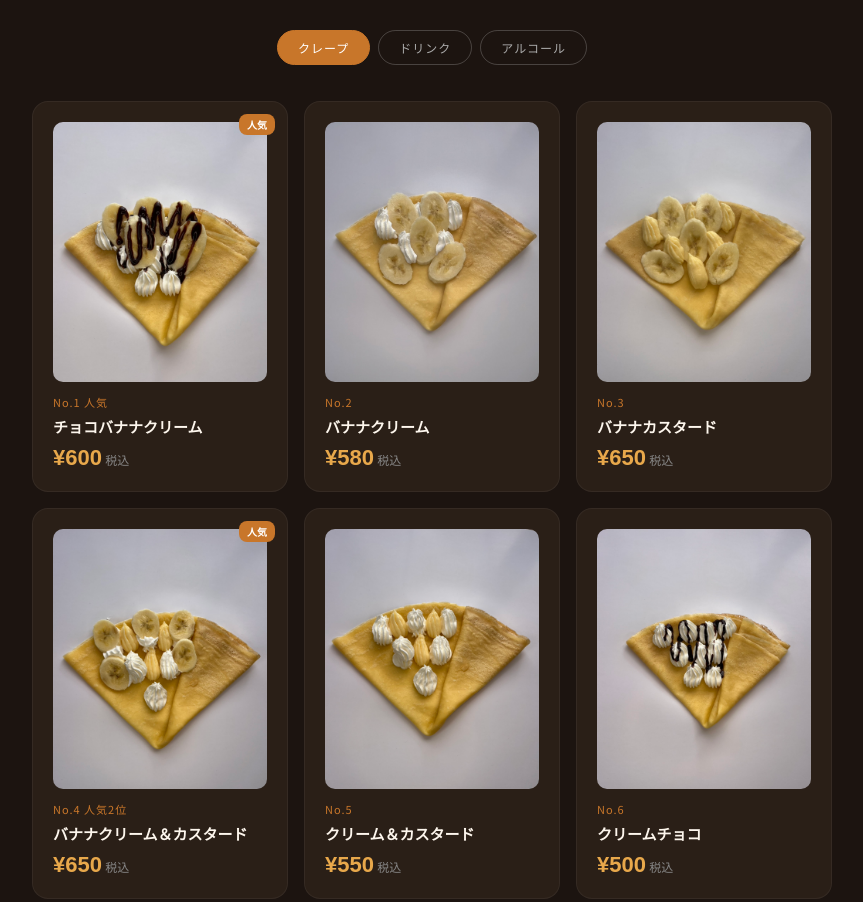
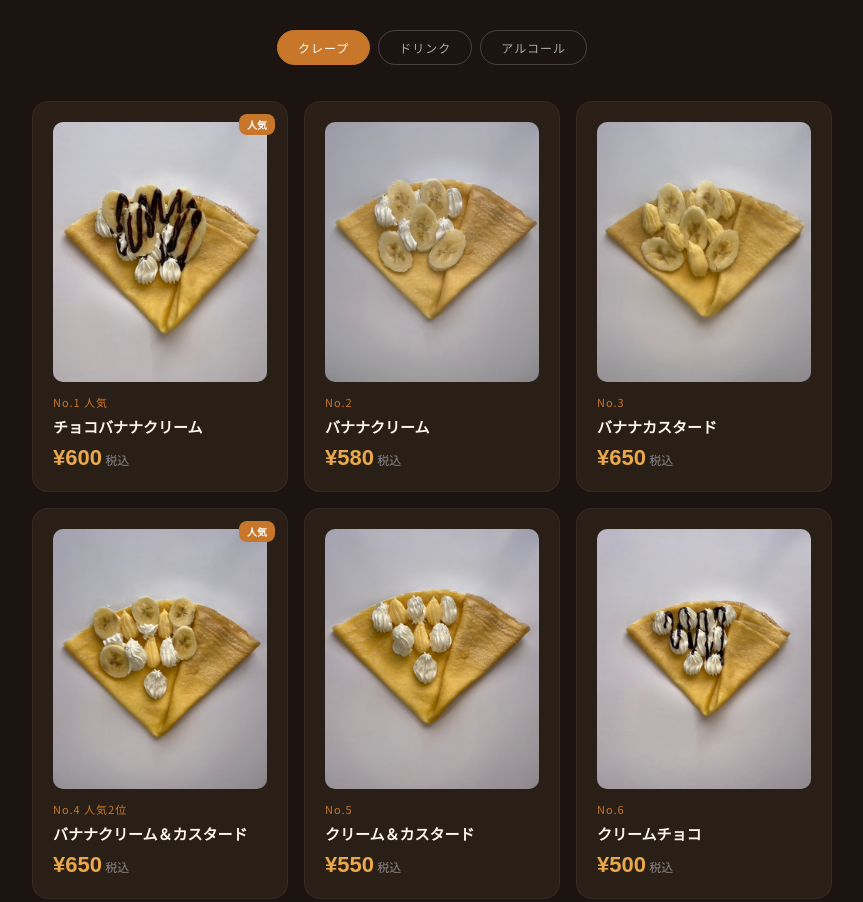
Before and after one commit to ka2kichig-star/rodjiura, a plain HTML site: page index.html in a window 1280 px wide. Shown: the part 1480-2382 px from the top of the page, without its empty margins (208-1071 px from the left). Drawn offline with Linux system fonts and the light colour scheme; no server answers; a web font is replaced by a local one.

Commit message:
Update index.html

```diff
--- a/index.html
+++ b/index.html
@@ -88,7 +88,7 @@ nav{position:fixed;top:0;left:0;right:0;z-index:100;padding:14px 20px;display:fl
 .menu-card.popular::before{content:'人気';position:absolute;top:12px;right:12px;background:var(--caramel);color:#fff;font-size:10px;font-weight:700;padding:3px 8px;border-radius:8px;}
 .menu-card.new-item::before{content:'NEW';position:absolute;top:12px;right:12px;background:#e05a2b;color:#fff;font-size:10px;font-weight:700;padding:3px 8px;border-radius:8px;}
 .menu-card.limited::before{content:'季節限定';position:absolute;top:12px;right:12px;background:#c0392b;color:#fff;font-size:10px;font-weight:700;padding:3px 8px;border-radius:8px;}
-.menu-card-img{width:100%;height:260px;object-fit:cover;object-position:center top;border-radius:10px;margin-bottom:12px;display:block;}
+.menu-card-img{width:100%;height:260px;object-fit:cover;object-position:center center;border-radius:10px;margin-bottom:12px;display:block;}
 .menu-num{font-size:11px;color:var(--caramel);letter-spacing:1px;margin-bottom:6px;}
 .menu-name{font-size:15px;font-weight:700;color:var(--cream);margin-bottom:8px;line-height:1.4;}
 .menu-price{font-family:'Zen Maru Gothic',sans-serif;font-size:22px;font-weight:800;color:var(--gold);}
```
